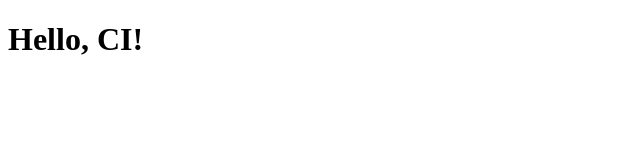
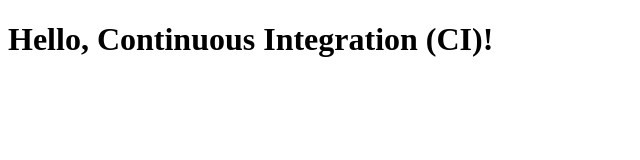
Before and after one commit to iwtbook/SE-Bootcamp, a plain HTML site: page public/index.html in a window 1280 px wide. Shown: the whole page, without its empty margins (0-640 px from the left). Drawn offline with Linux system fonts and the light colour scheme.

```diff
--- a/public/index.html
+++ b/public/index.html
@@ -9,7 +9,7 @@
 </head>
 
 <body>
-  <h1>Hello, CI!</h1>
+  <h1>Hello, Continuous Integration (CI)!</h1>
 </body>
 
 </html>
```
